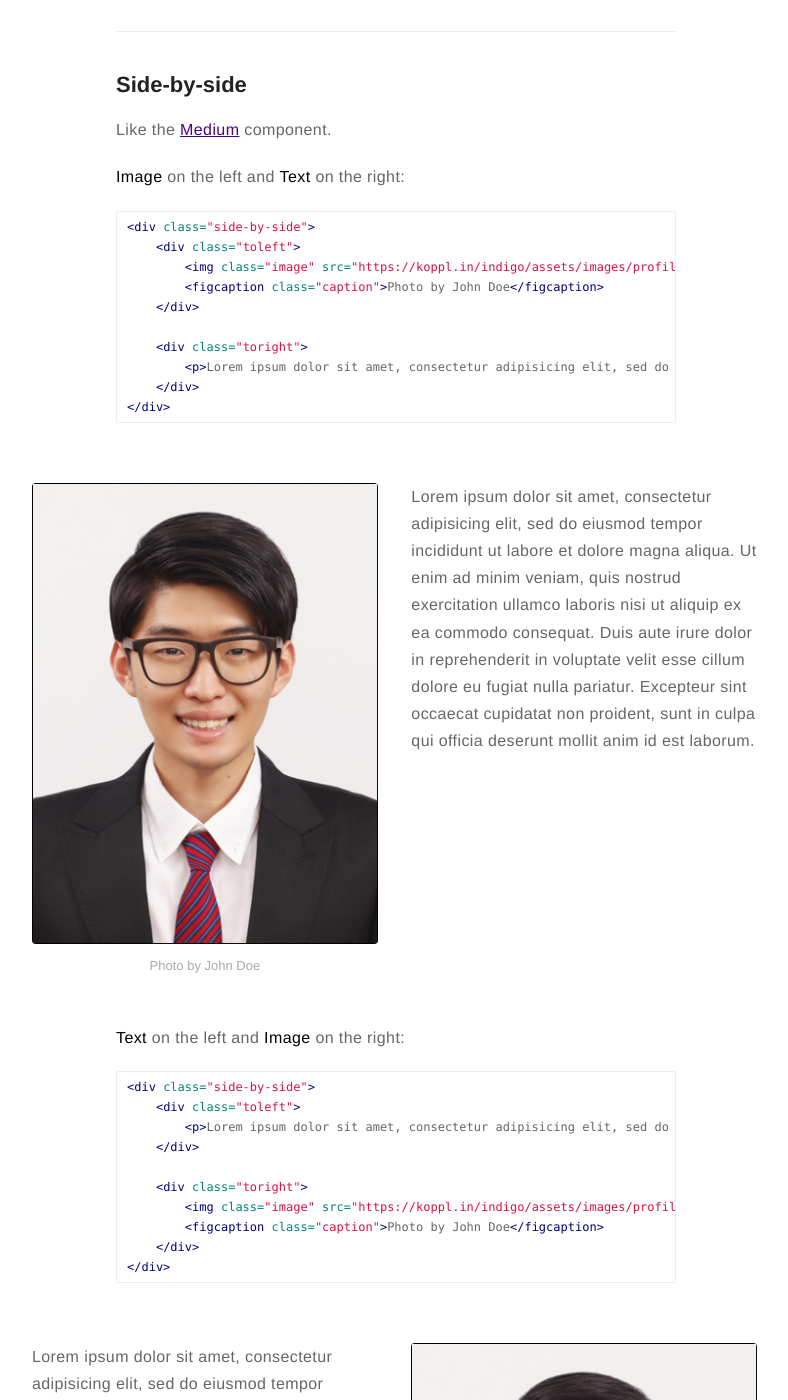
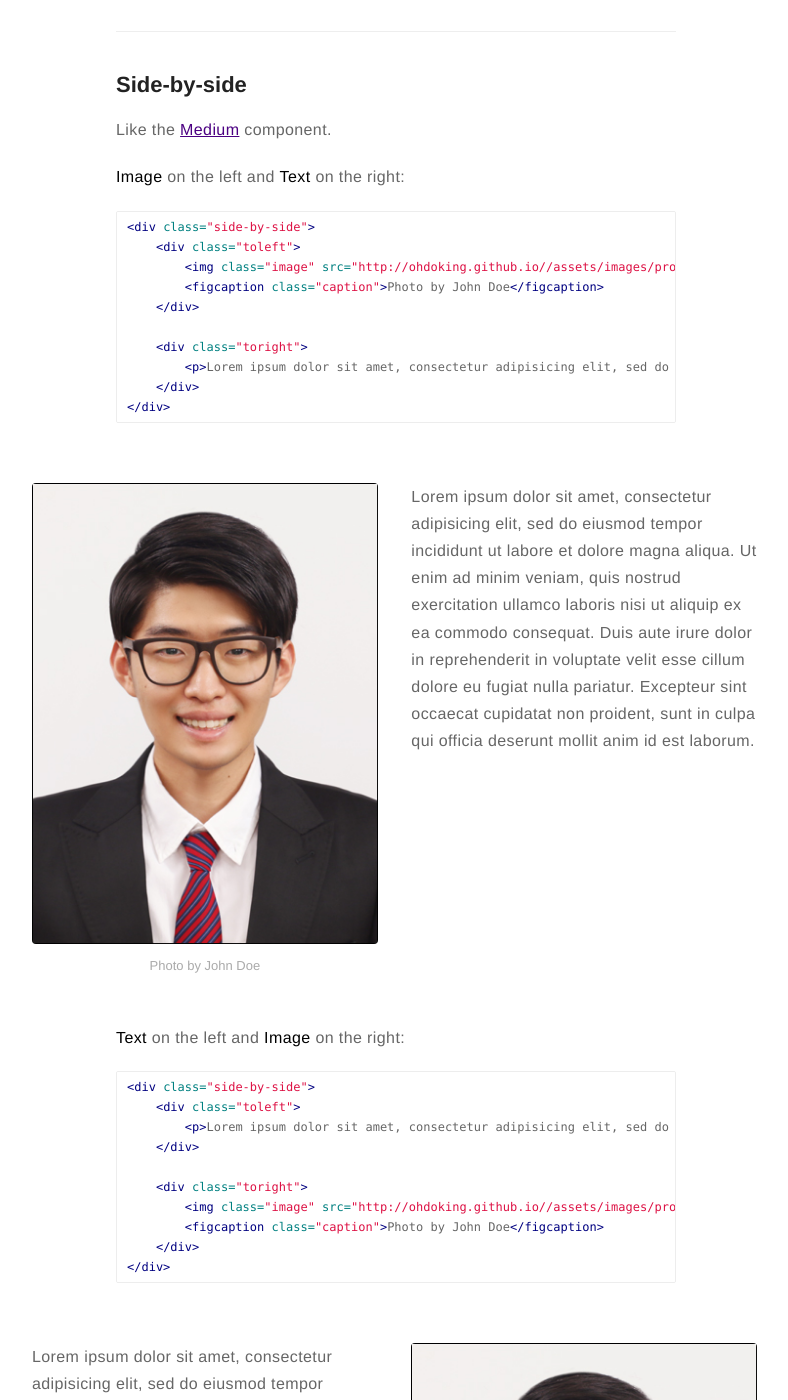
Before and after one commit to ohdoking/ohdoking.github.io, a Jekyll site: the page built from _posts/2015-02-24-markdown-extra-components.markdown, in a window 1280 px wide and 1400 px high, scrolled down 1068 px. Shown: the whole window, without its empty margins (244-1032 px from the left). Built offline with Jekyll 4.4.1, drawn with Linux system fonts in a browser that asks for light colours; comment, search, counter and statistics services are not loaded; some of the changed lines change nothing that is shown.

Commit message:
change url

```diff
--- a/_config.yml
+++ b/_config.yml
@@ -16,7 +16,7 @@
 resume-external: true
 resume-url: https://google.com/?q=my+resume
 
-url: https://koppl.in/indigo
+url: http://ohdoking.github.io/
 # your url: http://USERNAME.github.io
 
 permalink: /:title/
```
Also changed, not shown: assets/screen-shot.png (deleted).
